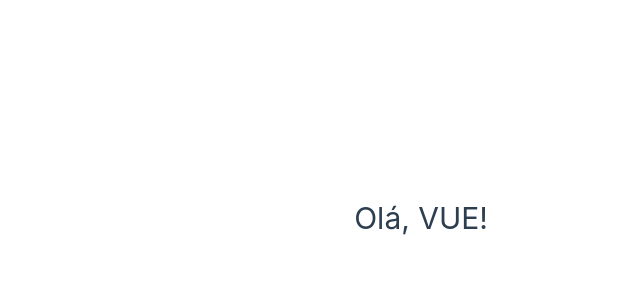
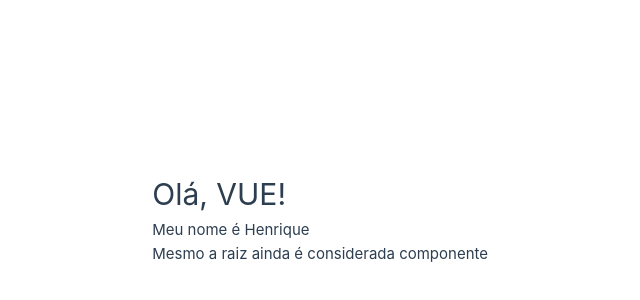
Before and after one commit to Henrique-Segundo/Curso_VUE, a Vue app in the folder Curso_VUE/: page / in a window 1280 px wide. Shown: the part 182-482 px from the top of the page, without its empty margins (152-792 px from the left). Built offline with nearby package versions, Linux system fonts and the light colour scheme.

Commit message:
Aula 6 (Dados em componentes (data))

```diff
--- a/Curso_VUE/src/App.vue
+++ b/Curso_VUE/src/App.vue
@@ -1,5 +1,8 @@
 <template>
-  <PrimeiroComponente />
+  <div>
+    <PrimeiroComponente />
+    <p>Mesmo a raiz ainda é considerada componente</p>
+  </div>
 </template>
 
 <script>
--- a/Curso_VUE/src/components/PrimeiroComponente.vue
+++ b/Curso_VUE/src/components/PrimeiroComponente.vue
@@ -1,9 +1,17 @@
 <template>
-    <h1>Olá, VUE!</h1>
+    <div>
+        <h1>Olá, VUE!</h1>
+        <p>Meu nome é {{ nome }} </p>
+    </div>
 </template>
 
 <script>
     export default {
-        name: "PrimeiroComponente"
+        name: "PrimeiroComponente",
+        data(){
+            return {
+                nome: "Henrique"
+            }
+        }
     }
 </script>
```
